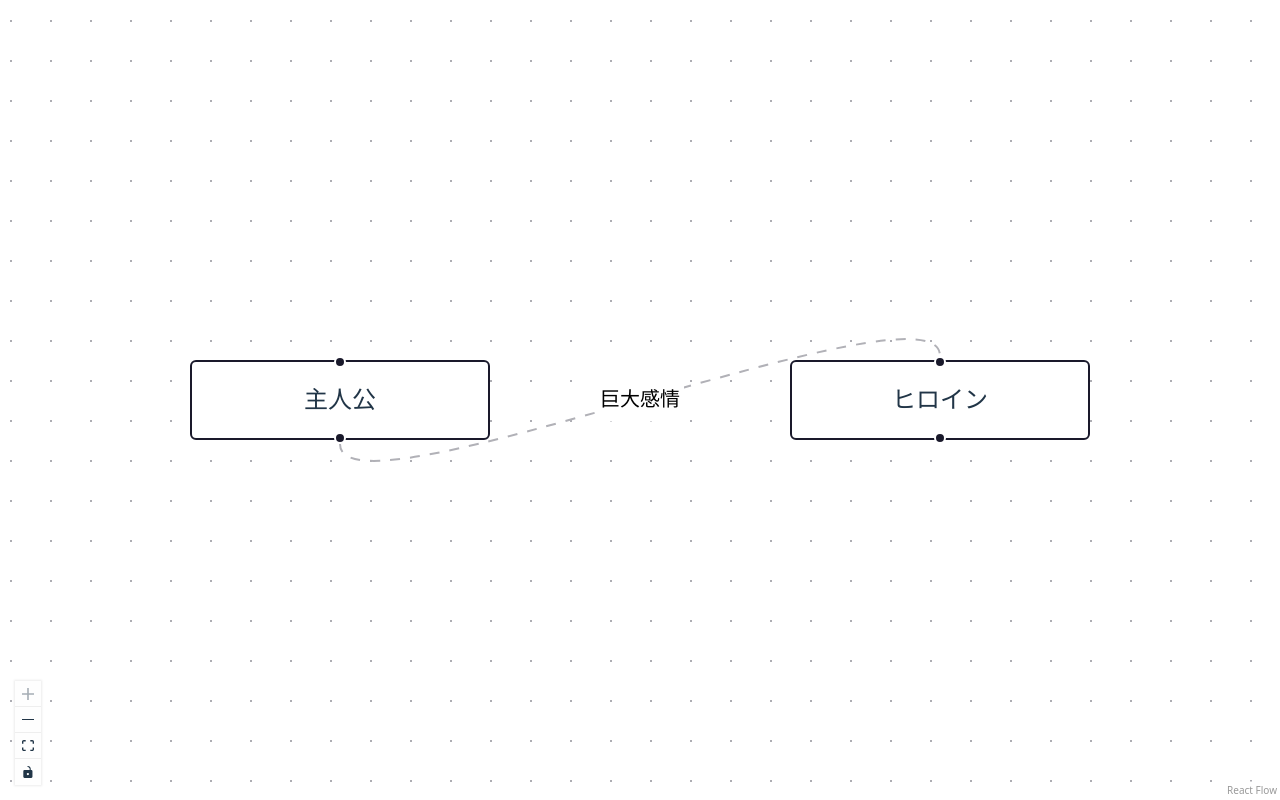
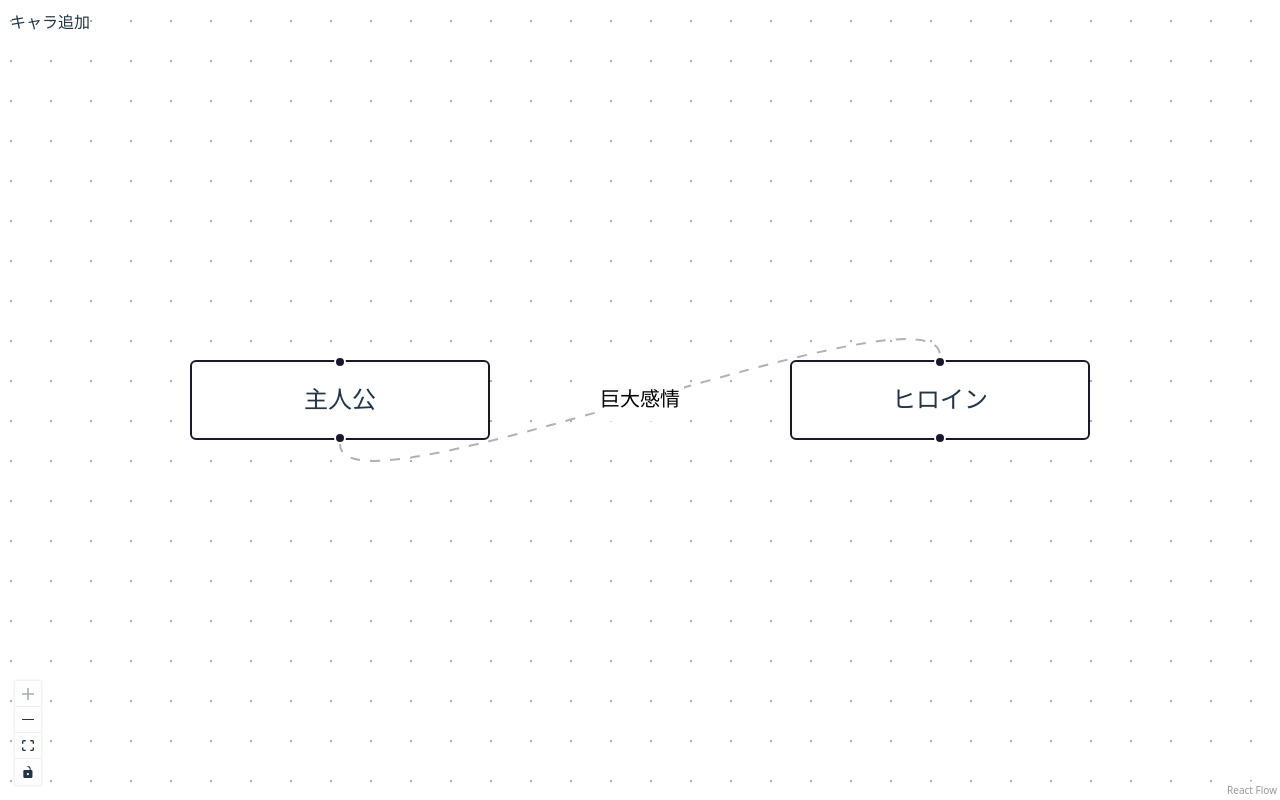
Before and after one commit to harumaki1220/lily-flow, a React (Vite) app: page / in a window 1280 px wide. Built offline with nearby package versions, Linux system fonts and the light colour scheme.

Commit message:
feat: ノード追加機能の実装

```diff
--- a/src/App.tsx
+++ b/src/App.tsx
@@ -1,4 +1,4 @@
-import { Background, Controls, ReactFlow } from '@xyflow/react';
+import { Background, Controls, ReactFlow, useEdgesState, useNodesState } from '@xyflow/react';
 import '@xyflow/react/dist/style.css';
 
 const initialNodes = [
@@ -17,9 +17,30 @@ const initialNodes = [
 const initialEdges = [{ id: 'e1-2', source: '1', target: '2', label: '巨大感情', animated: true }];
 
 function App() {
+  const [nodes, setNodes, onNodesChange] = useNodesState(initialNodes);
+  const [edges, setEdges, onEdgesChange] = useEdgesState(initialEdges);
+
+  const addNode = () => {
+    const newNode = {
+      id: Date.now().toString(),
+      position: { x: Math.random() * 400, y: Math.random() * 400 },
+      data: { label: '新キャラ' },
+    };
+    setNodes((nds) => [...nds, newNode]);
+  };
+
   return (
     <div style={{ width: '100vw', height: '100vh' }}>
-      <ReactFlow defaultNodes={initialNodes} defaultEdges={initialEdges} fitView>
+      <button onClick={addNode} style={{ position: 'absolute', zIndex: 10, margin: 10 }}>
+        キャラ追加
+      </button>
+      <ReactFlow
+        nodes={nodes}
+        edges={edges}
+        onNodesChange={onNodesChange}
+        onEdgesChange={onEdgesChange}
+        fitView
+      >
         <Background />
         <Controls />
       </ReactFlow>
```
